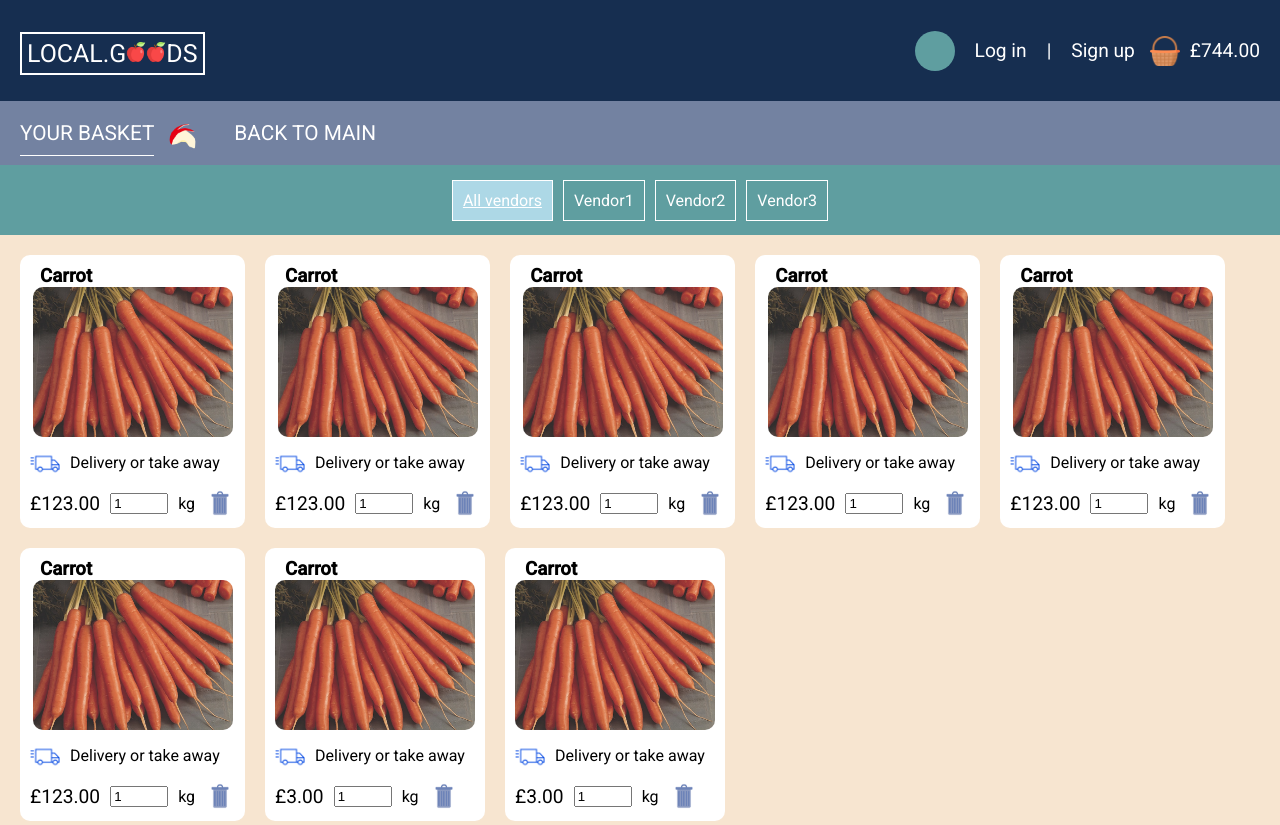
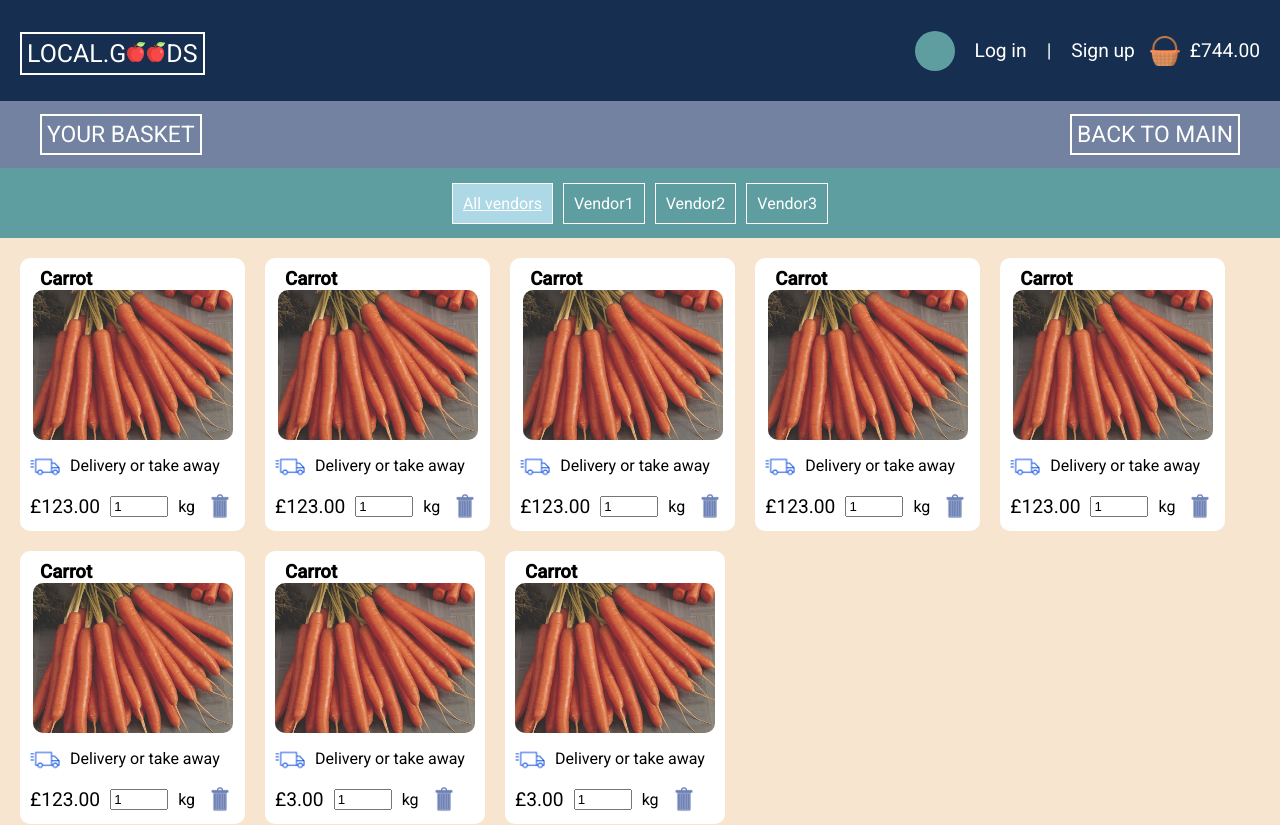
Before and after one commit to troyanovskaya/epam-competition, an Angular app in the folder localGoods/: page /basket in a window 1280 px wide. Shown: the top 825 px of the page. Built offline with nearby package versions, Linux system fonts and the light colour scheme.

Commit message:
small design changes

```diff
--- a/localGoods/src/app/components/basket-page/basket-page.component.css
+++ b/localGoods/src/app/components/basket-page/basket-page.component.css
@@ -42,4 +42,6 @@ button{
 
 .finish-order{
   width:100%;
+  display: flex;
+  justify-content: center;
 }
--- a/localGoods/src/app/components/basket-page/basket-page.component.html
+++ b/localGoods/src/app/components/basket-page/basket-page.component.html
@@ -1,5 +1,5 @@
 <app-pay-for-order></app-pay-for-order>
-<app-basket-panel activeVendor="all"></app-basket-panel>
+<app-basket-panel></app-basket-panel>
 <div class="basket">
     <div *ngFor="let item of basketService.basket | basketVendor:basketService.showVendor; index as i">
       <app-basket-item class="item"  [item]="item"></app-basket-item>
--- a/localGoods/src/app/components/basket-panel/basket-panel.component.css
+++ b/localGoods/src/app/components/basket-panel/basket-panel.component.css
@@ -1,11 +1,6 @@
 .basket-menu-logo{
   background-color: cadetblue;
   color:white;
-}
-
-.back-main span:hover{
-  border-bottom: 1px solid white;
-  padding-bottom: 10px;
 }
 
 .basket-logo{
@@ -13,11 +8,24 @@
   display: flex;
   flex-direction: row;
   align-items: center;
-  font-size: 1.3em;
+  font-size: 1.1em;
   background-color: #7382a1;
+  justify-content: space-between;
+  color: white;
+}
+
+.main:hover{
+  color:#162e50;
 }
 .basket-logo > div{
-  padding:20px 0px 20px 20px;
+  padding:20px;
+}
+
+.logo {
+  border: 2px solid white;
+  font-size: 1.3em;
+  padding: 5px;
+  margin: 20px;
 }
 
 .your-basket{
--- a/localGoods/src/app/components/basket-panel/basket-panel.component.html
+++ b/localGoods/src/app/components/basket-panel/basket-panel.component.html
@@ -1,8 +1,7 @@
 <div class="basket-menu-logo">
   <div class="basket-logo">
-    <div><span class="your-basket">YOUR BASKET</span></div>
-    <img class="apple-rabbit" src="assets/apple-rabbit.png" alt="rabbit">
-    <div routerLink="/" class="back-main"><span>BACK TO MAIN</span> </div>
+    <div><span class="logo">YOUR BASKET</span></div>
+    <div routerLink="/" ><span class="logo main">BACK TO MAIN</span> </div>
 
   </div>
   <div class="basket-menu">
--- a/localGoods/src/app/components/basket-panel/basket-panel.component.ts
+++ b/localGoods/src/app/components/basket-panel/basket-panel.component.ts
@@ -1,4 +1,4 @@
-import { Component, DoCheck, Input, OnInit } from '@angular/core';
+import { Component, DoCheck, OnInit } from '@angular/core';
 import { BasketService } from 'src/app/services/basket.service';
 
 @Component({
@@ -7,7 +7,7 @@ import { BasketService } from 'src/app/services/basket.service';
   styleUrls: ['./basket-panel.component.css']
 })
 export class BasketPanelComponent implements OnInit, DoCheck {
-  @Input() activeVendor:string = '';
+  activeVendor:string = 'all';
   showVendorGoods(id:string){
     this.basketService.showVendor=id;
     this.activeVendor = this.basketService.getVendor(id).companyName;
@@ -16,6 +16,7 @@ export class BasketPanelComponent implements OnInit, DoCheck {
   constructor(public basketService:BasketService) { }
 
   ngOnInit(): void {
+    this.basketService.showVendor = 'all';
   }
 
   ngDoCheck(){
--- a/localGoods/src/app/components/user-navigation/user-navigation.component.css
+++ b/localGoods/src/app/components/user-navigation/user-navigation.component.css
@@ -1,15 +1,22 @@
+.user-navigation{
+  background-color: #7382a1;
+  padding-top: 1px;
+}
 .back-to-main{
-  background-color: #7382a1;
   color:white;
-  font-size: 1.3em;
+  font-size: 1.1em;
+
 }
-
 .back-to-main > div{
   padding: 20px;
   width:max-content;
+  border: 2px solid white;
+  font-size: 1.3em;
+  padding: 5px;
+  margin: 10px 40px 15px 40px;
 }
 .back-to-main > div:hover{
-  text-decoration: underline;
+  color:#162e50;
 }
 .profile-menu{
   background-color: cadetblue;
```
